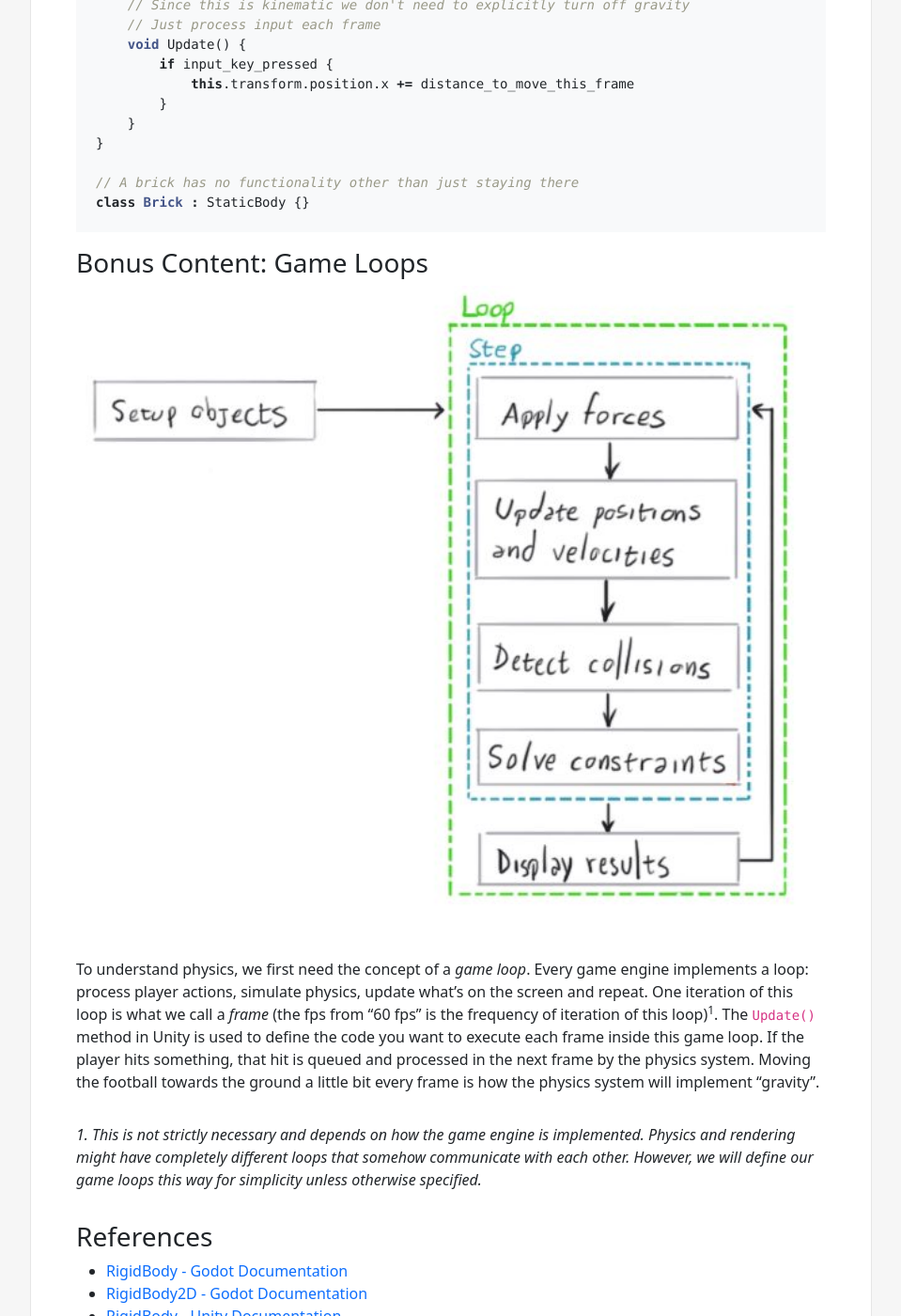
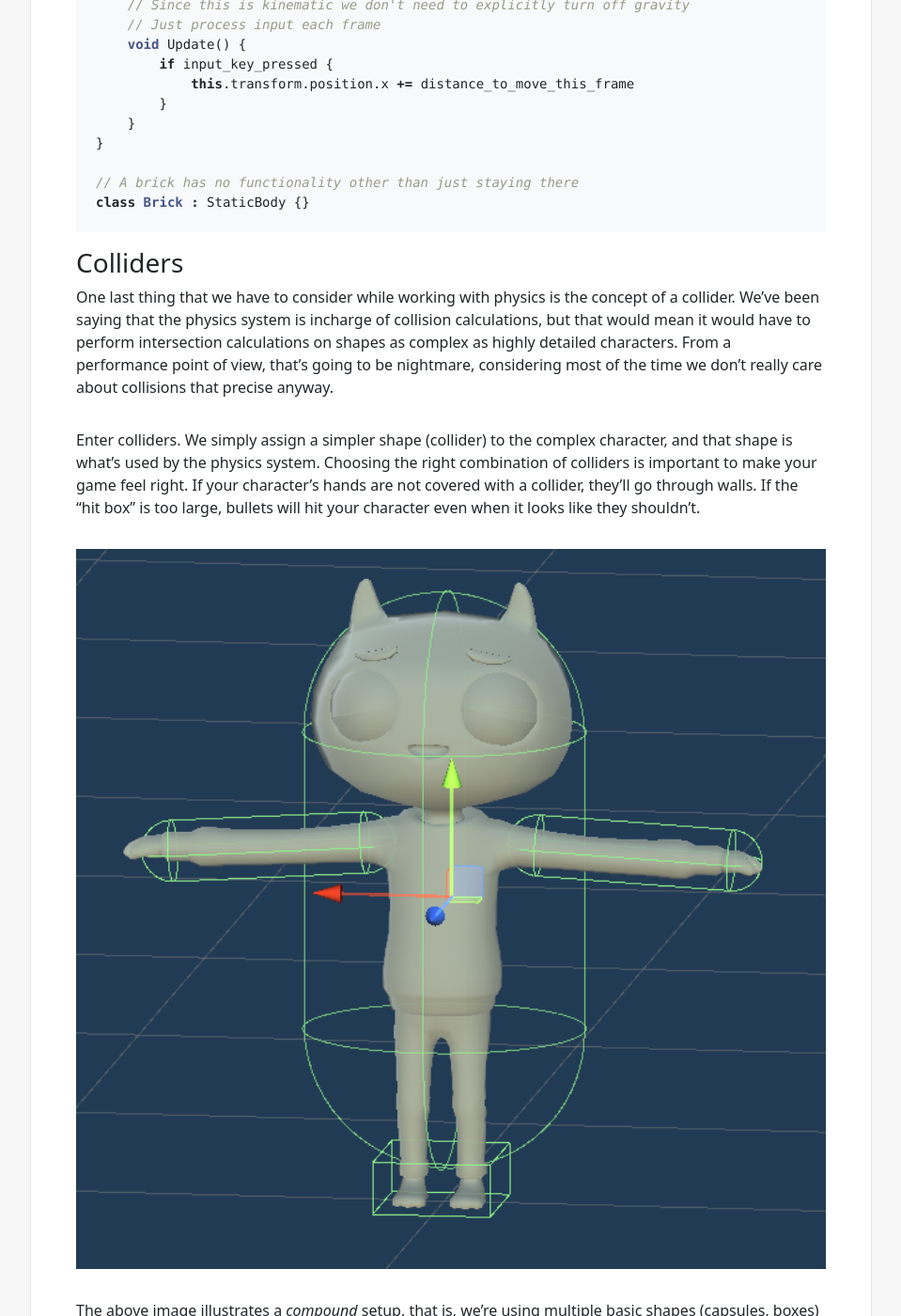
Before and after one commit to studiocentauri/studiocentauri.github.io, a Jekyll site: the page built from learn/skills/rigidbody.md, in a window 1280 px wide and 1400 px high, scrolled down 2061 px. Shown: the whole window at 94% size, without its empty margins (160-1119 px from the left). Built offline with Jekyll 4.4.1, drawn with Linux system fonts in a browser that asks for light colours; nearby versions of some CDN libraries; some web fonts are replaced; comment, search, counter and statistics services are not loaded; some of the changed text lies outside the part shown.

Commit message:
Add colliders to the rigidbody article

````diff
--- a/learn/skills/rigidbody.md
+++ b/learn/skills/rigidbody.md
@@ -59,6 +59,21 @@ class Paddle : KinematicBody {
 class Brick : StaticBody {}
 ```
 
+### Colliders
+
+One last thing that we have to consider while working with physics is the concept of a collider. We've been saying that the physics
+system is incharge of collision calculations, but that would mean it would have to perform intersection calculations on shapes as
+complex as highly detailed characters. From a performance point of view, that's going to be nightmare, considering most of the time
+we don't really care about collisions that precise anyway.
+
+Enter colliders. We simply assign a simpler shape (collider) to the complex character, and that shape is what's used by the physics system. Choosing the right combination of colliders is important to make your game feel right. If your character's hands are not covered with a collider, they'll go through walls. If the "hit box" is too large, bullets will hit your character even when it looks like they shouldn't.
+
+![colliders.png](/img/learn/rigidbody_colliders.png)
+
+The above image illustrates a *compound* setup, that is, we're using multiple basic shapes (capsules, boxes) to create a collider
+for the character. The green wireframe representation is what will be used by the physics system, and it is clear that this is much simpler than the actual character.
+
+
 ### Bonus Content: Game Loops
 
 ![Physics Engine Overview](/img/learn/physics_engine.png)
````
Also changed, not shown: img/learn/rigidbody_colliders.png (added).
